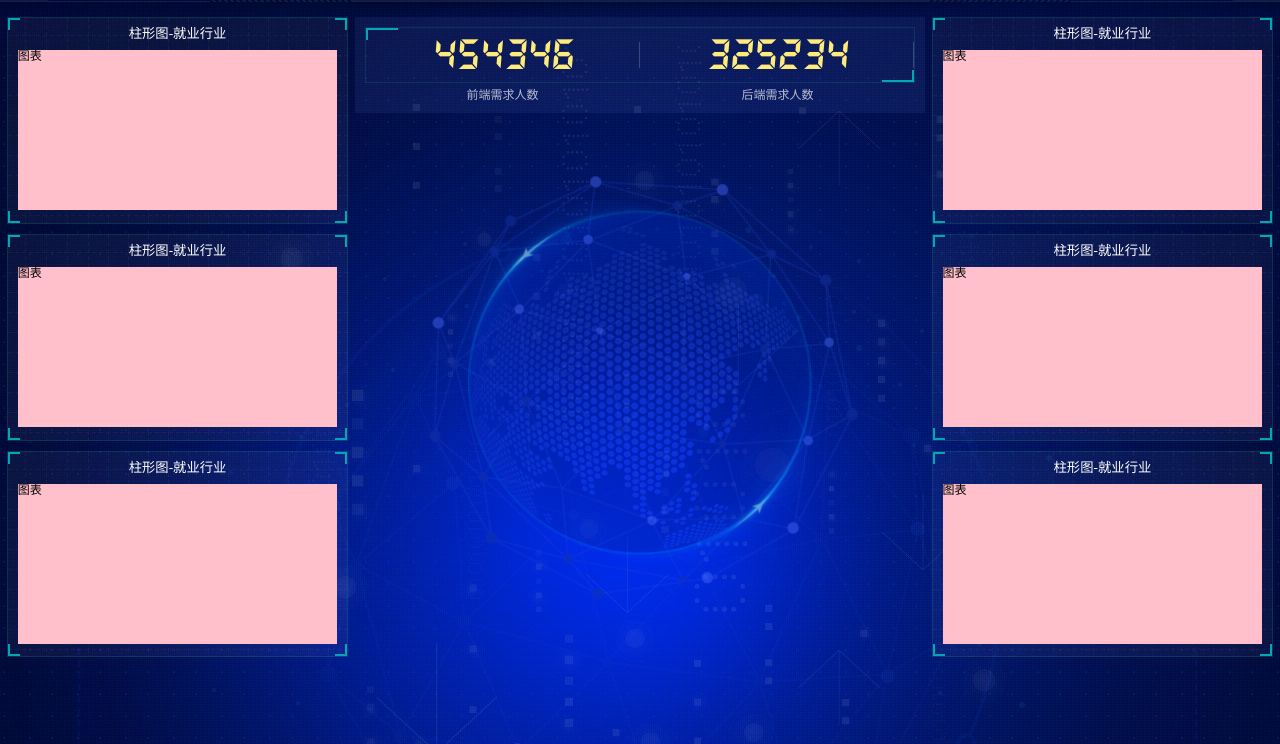
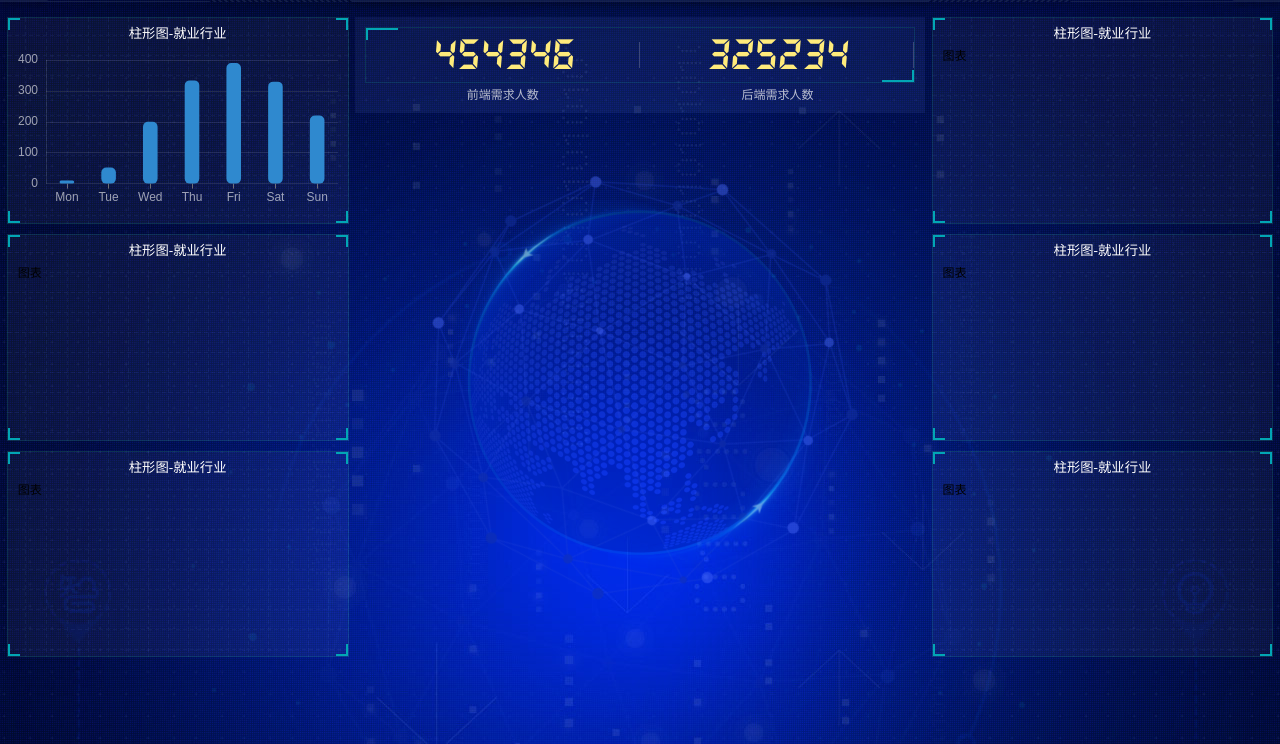
Before and after one commit to Yun-c/MyEcharts, a plain HTML site: page index.html in a window 1280 px wide. Shown: the part 56-800 px from the top of the page. Drawn offline with Linux system fonts and the light colour scheme.

Commit message:
bar图形调整

```diff
--- a/css/index.less
+++ b/css/index.less
@@ -121,7 +121,6 @@ header{
         }
         .chart{
             height: 3rem;
-            background-color: pink;
         }
     }
 }
--- a/index.html
+++ b/index.html
@@ -45,7 +45,7 @@
             <div class="column">
                 <div class="panel bar">
                     <h2>柱形图-就业行业</h2>
-                    <div class="chart">图表</div>
+                    <div class="chart"></div>
                     <div class="panel-footer"></div>
                 </div>
                 <div class="panel line">
@@ -101,5 +101,7 @@
             </div>
         </section>
         <script src="js/flexible.js"></script>
+        <script src="js/echarts.min.js"></script>
+        <script src="js/index.js"></script>
     </body>
 </html>
--- /dev/null
+++ b/js/index.js
@@ -0,0 +1,73 @@
+// 柱状图模块一
+(function () {
+    // 实例化对象
+    var myChart = echarts.init(document.querySelector('.bar .chart'));
+    // 指定图表的配置项和数据
+    option = {
+        tooltip: {
+            trigger: 'axis',
+            axisPointer: {
+                type: 'shadow'
+            }
+        },
+        color:['#2f89cf'],
+        grid: {
+            left: '0%',
+            top: '10px',
+            right: '0%',
+            bottom: '4%',
+            containLabel: true
+        },
+        xAxis: [
+            {
+                type: 'category',
+                data: ['Mon', 'Tue', 'Wed', 'Thu', 'Fri', 'Sat', 'Sun'],
+                axisTick: {
+                    alignWithLabel: true
+                },
+                axisLabel:{
+                    color:"rgba(255, 255, 255, .6)",
+                    fontSize:"12"
+                },
+                axisLine: {
+                    show: false
+                }
+            }
+        ],
+        yAxis: [
+            {
+                type: 'value',
+                axisLabel:{
+                    color:"rgba(255, 255, 255, .6)",
+                    fontSize:"12"
+                },
+                axisLine: {
+                    show: true,
+                    lineStyle: {
+                        color: 'rgba(255, 255, 255, .1)',
+                        width: 1
+                    }
+                },
+                splitLine: {
+                    lineStyle: {
+                        color: 'rgba(255, 255, 255, .1)',
+                        width: 1
+                    }
+                }
+            }
+        ],
+        series: [
+            {
+                name: 'Direct',
+                type: 'bar',
+                barWidth: '35%',
+                data: [10, 52, 200, 334, 390, 330, 220],
+                itemStyle: {
+                    barBorderRadius: 5
+                }
+            }
+        ]
+    };
+    // 使用刚指定的配置项和数据显示图表。
+    myChart.setOption(option);
+})();
```
Also changed, not shown: css/index.css.
